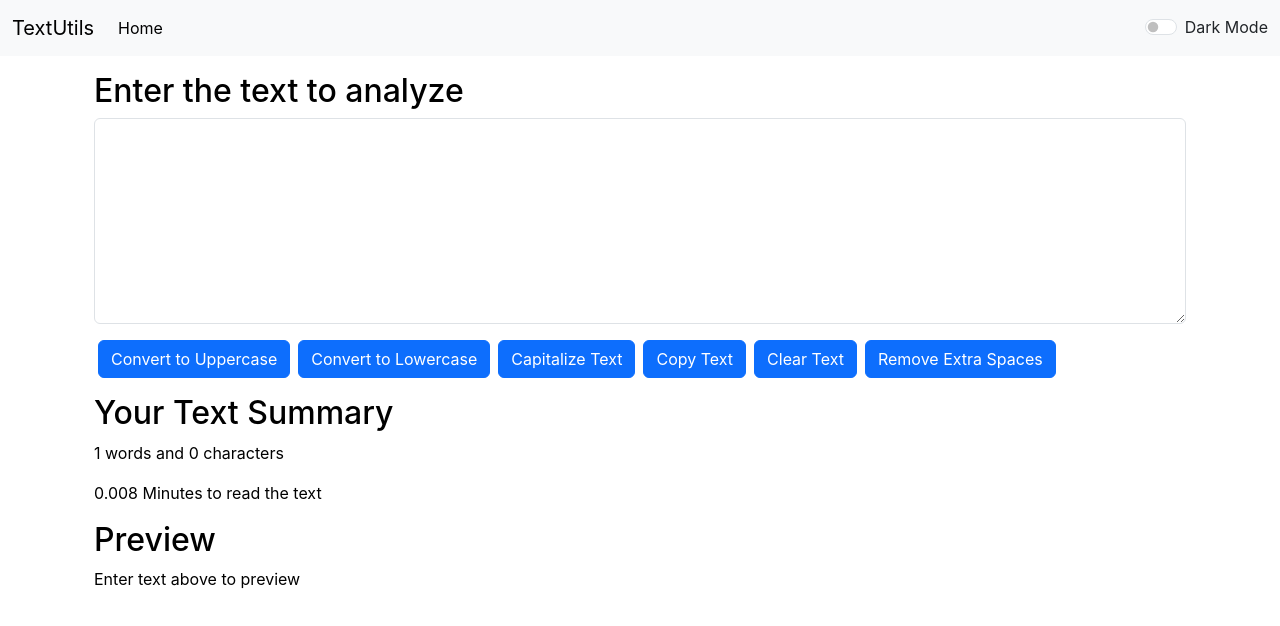
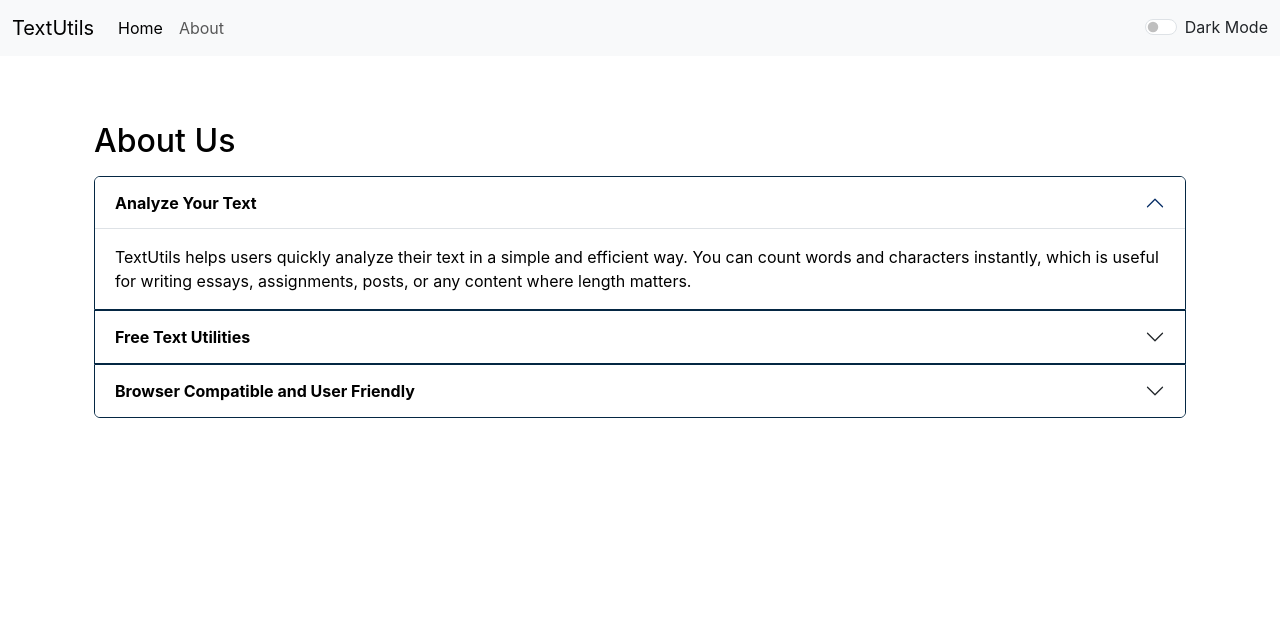
Before and after one commit to abhayCodez/textutils, a React (Create React App) app in the folder textutils/: page /about in a window 1280 px wide. Shown: the top 626 px of the page. Built offline with nearby package versions, Linux system fonts and the light colour scheme.

Commit message:
Fixed isuues

```diff
--- a/textutils/package.json
+++ b/textutils/package.json
@@ -1,5 +1,4 @@
 {
-  "homepage": "https://abhayCodez.github.io/textutils",
   "name": "textutils",
   "version": "0.1.0",
   "private": true,
--- a/textutils/public/index.html
+++ b/textutils/public/index.html
@@ -7,12 +7,12 @@
     <meta name="theme-color" content="#000000" />
     <meta
       name="description"
-      content="TextUtils is a utility which is used to manipulate your text in the way you want it."
+      content="TextUtils is a word counter and a character counting utility which is used to manipulate your text in the way you want it. You can remove extra spaces, copy the manipulated text as well as convert your text from Uppercase to Lowercase and Lowercase to Uppercase."
     />
     <link rel="apple-touch-icon" href="%PUBLIC_URL%/apple-touch-icon.png" />
     <link rel="manifest" href="%PUBLIC_URL%/manifest.json" />
     <link href="https://cdn.jsdelivr.net/npm/bootstrap@5.3.8/dist/css/bootstrap.min.css" rel="stylesheet" integrity="sha384-sRIl4kxILFvY47J16cr9ZwB07vP4J8+LH7qKQnuqkuIAvNWLzeN8tE5YBujZqJLB" crossorigin="anonymous">
-    <title>TextUtils - Home</title>
+    <title>TextUtils - Word Counter | Character Counter | Lowercase to Uppercase | Uppercase to Lowercase</title>
   </head>
   <body>
     <noscript>You need to enable JavaScript to run this app.</noscript>
--- a/textutils/src/App.js
+++ b/textutils/src/App.js
@@ -1,14 +1,14 @@
 import './App.css';
 import Navbar from './components/Navbar';
 import TextForm from './components/TextForm';
-// import About from './components/About';
+import About from './components/About';
 import React, { useState } from 'react';
 import Alert from './components/Alert';
-// import {
-//   BrowserRouter as Router,
-//   Routes,
-//   Route
-// } from "react-router-dom";
+import {
+  BrowserRouter as Router,
+  Routes,
+  Route
+} from "react-router-dom";
 
 function App() {
   const [mode, setMode] = useState("light");
@@ -38,28 +38,24 @@ function App() {
   };
 
   return (
-    // <Router>
-    <>
+    <Router>
       <Navbar title="TextUtils" mode={mode} toggleMode={toggleMode} />
       <Alert alert={alert} />
 
       <div className="container my-3">
-        {/* <Routes> */}
-          {/* <Route exact path="/about" element={<About mode={mode} />} /> */}
-          {/* <Route
+        <Routes>
+          <Route exact path="/about" element={<About mode={mode} />} />
+          <Route
             exact path="/"
-            element={ */}
+            element={
               <TextForm
-                heading="Enter the text to analyze"
+                heading="Try TextUtils - Word Counter, Character Counter, Remove extra spaces"
                 showAlert={showAlert}
                 mode={mode}
-              />
-            {/* }
-          />
-        </Routes> */}
+              />} />
+        </Routes>
       </div>
-    {/* </Router> */}
-    </>
+    </Router>
   );
 }
 
--- a/textutils/src/components/About.js
+++ b/textutils/src/components/About.js
@@ -3,7 +3,7 @@ import React from 'react'
 export default function About(props) {
     const myStyle = {
         color: props.mode === 'dark' ? 'white' : 'black',
-        backgroundColor: props.mode === 'dark' ? '#042743' : 'white'
+        backgroundColor: props.mode === 'dark' ? '#13466e' : 'white'
     }
 
     const borderStyle = {
@@ -26,7 +26,7 @@ export default function About(props) {
                             aria-controls="collapseOne"
                             style={myStyle}
                         >
-                            Analyze Your Text
+                            <strong>Analyze Your Text</strong>
                         </button>
                     </h2>
                     <div
@@ -53,7 +53,7 @@ export default function About(props) {
                             aria-controls="collapseTwo"
                             style={myStyle}
                         >
-                            Free Text Utilities
+                            <strong>Free Text Utilities</strong>
                         </button>
                     </h2>
                     <div
@@ -80,7 +80,7 @@ export default function About(props) {
                             aria-controls="collapseThree"
                             style={myStyle}
                         >
-                            Browser Compatible and User Friendly
+                            <strong>Browser Compatible and User Friendly</strong>
                         </button>
                     </h2>
                     <div
--- a/textutils/src/components/Alert.js
+++ b/textutils/src/components/Alert.js
@@ -6,8 +6,10 @@ export default function Alert(props) {
         return lower.charAt(0).toUpperCase() + lower.slice(1);
     }
   return (
-    props.alert && <div className={`alert alert-${props.alert.type} alert-dismissible fade show`} role="alert">
-        <strong>{capitalize(props.alert.type)}</strong>: {props.alert.msg}
+    <div style={{height: '50px'}}>
+      {props.alert && <div className={`alert alert-${props.alert.type} alert-dismissible fade show`} role="alert">
+          <strong>{capitalize(props.alert.type)}</strong>: {props.alert.msg}
+      </div>}
     </div>
   )
 }
--- a/textutils/src/components/Navbar.js
+++ b/textutils/src/components/Navbar.js
@@ -1,23 +1,23 @@
 import React from 'react'
 import PropTypes from 'prop-types'
-// import { Link } from "react-router-dom";
+import { Link } from "react-router-dom";
 
 export default function Navbar(props) {
   return (
     <nav className= {`navbar navbar-expand-lg navbar-${props.mode} bg-${props.mode}`}>
         <div className="container-fluid">
-          <a className="navbar-brand" href="#">{props.title}</a>
+          <Link className="navbar-brand" to="/">{props.title}</Link>
           <button className="navbar-toggler" type="button" data-bs-toggle="collapse" data-bs-target="#navbarSupportedContent" aria-controls="navbarSupportedContent" aria-expanded="false" aria-label="Toggle navigation">
             <span className="navbar-toggler-icon"></span>
           </button>
           <div className="collapse navbar-collapse" id="navbarSupportedContent">
             <ul className="navbar-nav me-auto mb-2 mb-lg-0">
               <li className="nav-item">
-                <a className="nav-link active" aria-current="page" href="#">Home</a>
+                <Link className="nav-link active" aria-current="page" to="/">Home</Link>
               </li>
-              {/* <li className="nav-item">
+              <li className="nav-item">
                 <Link className="nav-link" to="/about">About</Link>
-              </li> */}
+              </li>
             </ul>
             <div className={`form-check form-switch text-${props.mode==='light'?'dark':'light'}`}>
               <input className="form-check-input" onClick={props.toggleMode} type="checkbox" role="switch" id="switchCheckDefault" />
--- a/textutils/src/components/TextForm.js
+++ b/textutils/src/components/TextForm.js
@@ -38,21 +38,21 @@ export default function TextForm(props) {
     return (
         <>
             <div className='container' style={{color: props.mode==='dark'?'white':'black'}}>
-                <h2>{props.heading}</h2>
+                <h2 className='mb-3'>{props.heading}</h2>
                 <div className="mb-3">
-                    <textarea className="form-control" value={text} onChange={handleOnChange} style={{backgroundColor: props.mode==='dark'?'grey':'white', color: props.mode==='dark'?'white':'black'}} id="myBox" rows="8"></textarea>
+                    <textarea className="form-control" value={text} onChange={handleOnChange} style={{backgroundColor: props.mode==='dark'?'#13466e':'white', color: props.mode==='dark'?'white':'black'}} id="myBox" rows="8"></textarea>
                 </div>
-                <button className="btn btn-primary mx-1" onClick={handleUpClick}>Convert to Uppercase</button>
-                <button className="btn btn-primary mx-1" onClick={handleLowClick}>Convert to Lowercase</button>
-                <button className="btn btn-primary mx-1" onClick={handleCapClick}>Capitalize Text</button>
-                <button className="btn btn-primary mx-1" onClick={handleCopyClick}>Copy Text</button>
-                <button className="btn btn-primary mx-1" onClick={handleClearClick}>Clear Text</button>
-                <button className="btn btn-primary mx-1" onClick={handleExtraSpaces}>Remove Extra Spaces</button>
+                <button disabled={text.length===0} className="btn btn-primary mx-1 my-1" onClick={handleUpClick}>Convert to Uppercase</button>
+                <button disabled={text.length===0} className="btn btn-primary mx-1 my-1" onClick={handleLowClick}>Convert to Lowercase</button>
+                <button disabled={text.length===0} className="btn btn-primary mx-1 my-1" onClick={handleCapClick}>Capitalize Text</button>
+                <button disabled={text.length===0} className="btn btn-primary mx-1 my-1" onClick={handleCopyClick}>Copy Text</button>
+                <button disabled={text.length===0} className="btn btn-primary mx-1 my-1" onClick={handleClearClick}>Clear Text</button>
+                <button disabled={text.length===0} className="btn btn-primary mx-1 my-1" onClick={handleExtraSpaces}>Remove Extra Spaces</button>
             </div>
             <div className="container my-3" style={{color: props.mode==='dark'?'white':'black'}}>
                 <h2>Your Text Summary</h2>
-                <p>{text.split(" ").length} words and {text.length} characters</p>
-                <p>{text.split(" ").length * 0.008} Minutes to read the text</p>
+                <p>{text.split(" ").filter((element)=>{return element.length!==0}).length} words and {text.length} characters</p>
+                <p>{text.split(" ").filter((element)=>{return element.length!==0}).length * 0.008} Minutes to read the text</p>
                 <h2>Preview</h2>
                 <p style={{whiteSpace: "pre-wrap"}}>{text.length > 0 ? text : "Enter text above to preview"}</p>
             </div>
```
